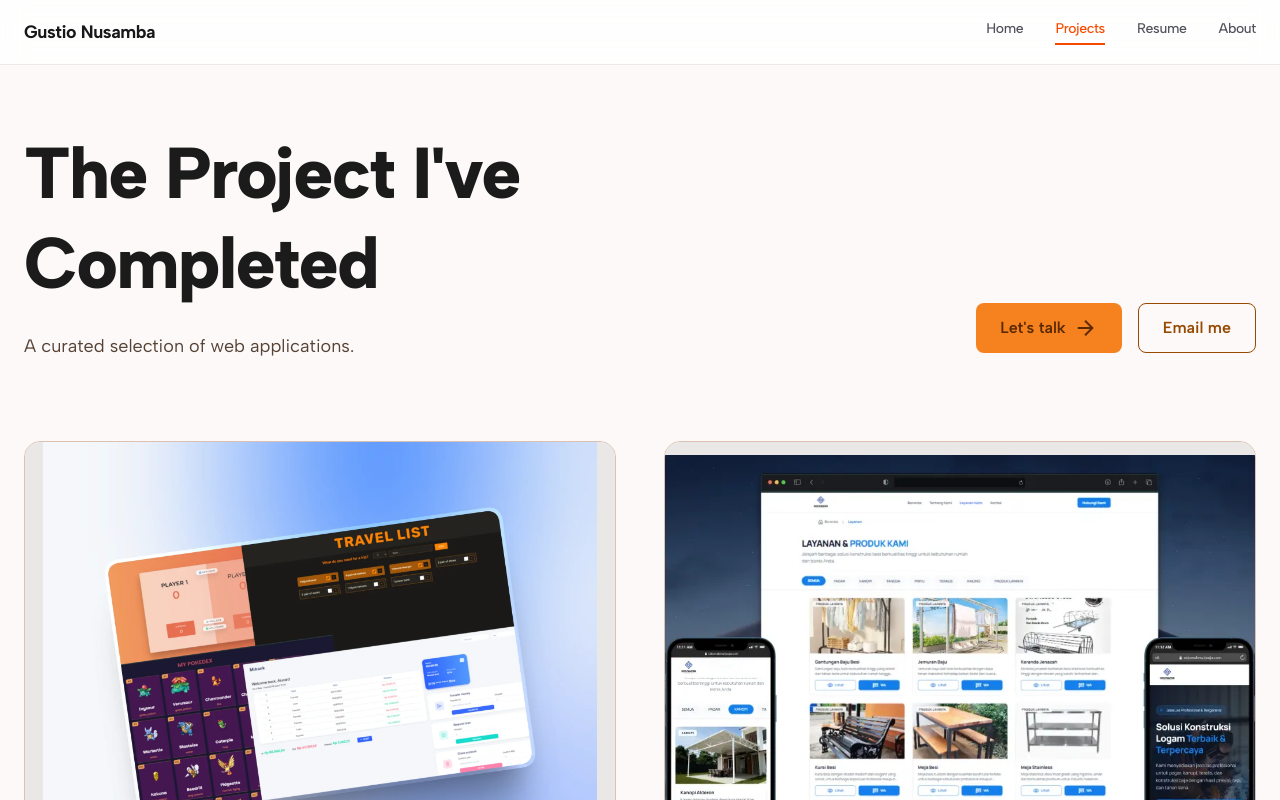
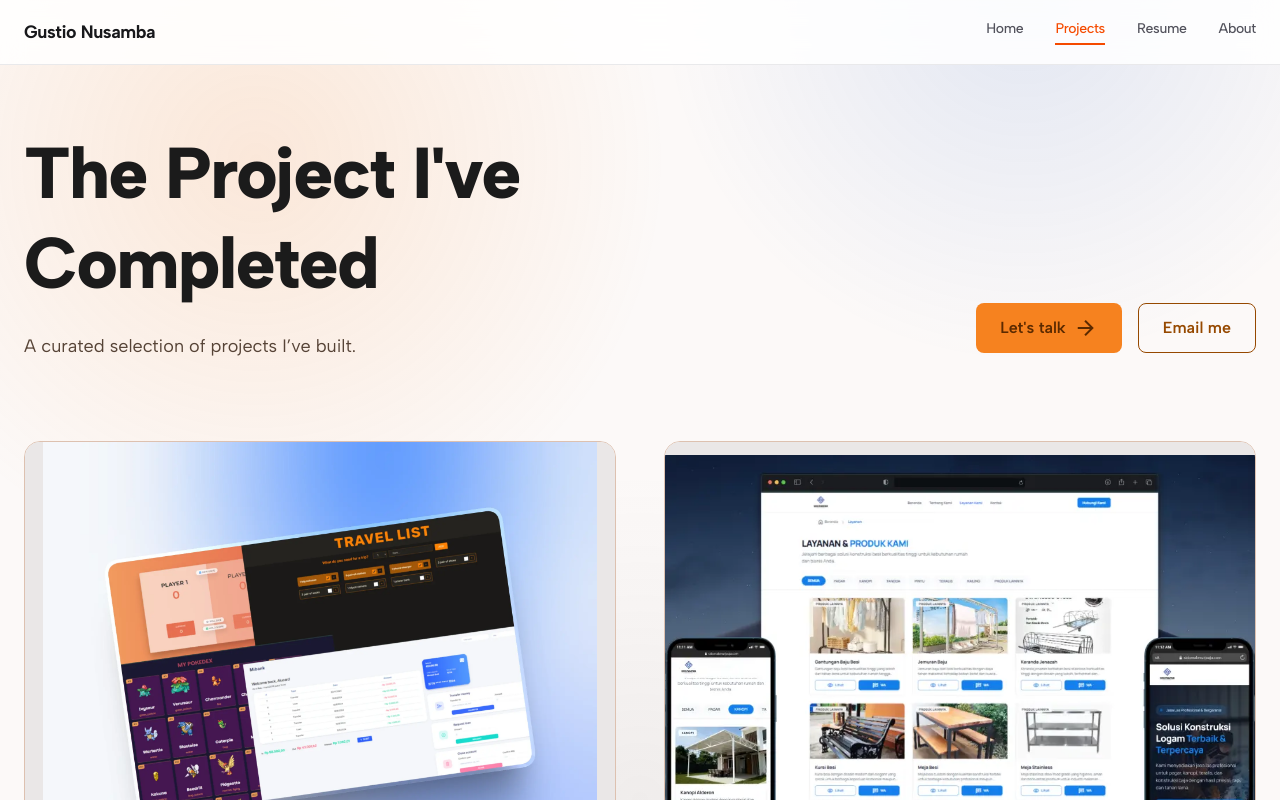
Before and after one commit to gustionusamba24/personal-website-v2, a Next.js app: page /projects in a window 1280 px wide. Shown: the top 800 px of the page. Built offline with nearby package versions, Linux system fonts and the light colour scheme.

Commit message:
refactor some styling, add cool transition, link an email and whatsapp, and change the README.md document

```diff
--- a/src/app/(root)/page.tsx
+++ b/src/app/(root)/page.tsx
@@ -1,17 +1,11 @@
 import AboutBentoSection from '@/components/home/AboutBentoSection';
 import HeroSection from '@/components/home/HeroSection';
-import Footer from '@/components/layouts/Footer';
-import Navbar from '@/components/layouts/Navbar';
 
 export default function Home() {
   return (
-    <>
-      <Navbar />
-      <main className="pt-32 pb-24">
-        <HeroSection />
-        <AboutBentoSection />
-      </main>
-      <Footer />
-    </>
+    <main className="pt-32 pb-24">
+      <HeroSection />
+      <AboutBentoSection />
+    </main>
   );
 }
--- a/src/app/about/page.tsx
+++ b/src/app/about/page.tsx
@@ -1,13 +1,5 @@
 import AboutContent from '@/components/about/AboutContent';
-import Footer from '@/components/layouts/Footer';
-import Navbar from '@/components/layouts/Navbar';
 
 export default function AboutPage() {
-  return (
-    <>
-      <Navbar />
-      <AboutContent />
-      <Footer />
-    </>
-  );
+  return <AboutContent />;
 }
--- a/src/app/globals.css
+++ b/src/app/globals.css
@@ -67,6 +67,74 @@ body {
   margin: 0;
   color: var(--text);
   background: var(--bg);
+  min-height: 100vh;
+}
+
+.page-transition-shell {
+  position: relative;
+  isolation: isolate;
+  overflow: clip;
+}
+
+.page-transition-glow {
+  position: fixed;
+  inset: 0;
+  z-index: -1;
+  pointer-events: none;
+  background:
+    radial-gradient(
+      circle at 20% 20%,
+      rgba(246, 130, 31, 0.14),
+      transparent 34%
+    ),
+    radial-gradient(circle at 80% 0%, rgba(19, 87, 201, 0.11), transparent 28%),
+    radial-gradient(circle at 50% 100%, rgba(96, 94, 94, 0.08), transparent 32%);
+  opacity: 0;
+  animation: page-glow-in 800ms ease-out forwards;
+}
+
+.page-transition-content {
+  animation: page-enter 720ms cubic-bezier(0.16, 1, 0.3, 1) both;
+  transform-origin: center top;
+}
+
+@keyframes page-enter {
+  from {
+    opacity: 0;
+    transform: translateY(24px) scale(0.985);
+    filter: blur(10px);
+  }
+
+  65% {
+    opacity: 1;
+    transform: translateY(0) scale(1.004);
+    filter: blur(0);
+  }
+
+  to {
+    opacity: 1;
+    transform: translateY(0) scale(1);
+    filter: blur(0);
+  }
+}
+
+@keyframes page-glow-in {
+  from {
+    opacity: 0;
+    transform: scale(1.02);
+  }
+
+  to {
+    opacity: 1;
+    transform: scale(1);
+  }
+}
+
+@media (prefers-reduced-motion: reduce) {
+  .page-transition-content,
+  .page-transition-glow {
+    animation: none;
+  }
 }
 
 ::selection {
--- a/src/app/layout.tsx
+++ b/src/app/layout.tsx
@@ -1,5 +1,8 @@
 import type { Metadata } from 'next';
 import { Albert_Sans } from 'next/font/google';
+
+import Footer from '@/components/layouts/Footer';
+import Navbar from '@/components/layouts/Navbar';
 
 import './globals.css';
 
@@ -31,7 +34,11 @@ export default function RootLayout({
           href="https://fonts.googleapis.com/css2?family=Material+Symbols+Outlined:wght,FILL@100..700,0..1&display=swap"
         />
       </head>
-      <body>{children}</body>
+      <body>
+        <Navbar />
+        {children}
+        <Footer />
+      </body>
     </html>
   );
 }
--- a/src/app/projects/page.tsx
+++ b/src/app/projects/page.tsx
@@ -1,13 +1,5 @@
-import Footer from '@/components/layouts/Footer';
-import Navbar from '@/components/layouts/Navbar';
 import ProjectsContent from '@/components/projects/ProjectsContent';
 
 export default function ProjectsPage() {
-  return (
-    <>
-      <Navbar />
-      <ProjectsContent />
-      <Footer />
-    </>
-  );
+  return <ProjectsContent />;
 }
--- a/src/app/resume/page.tsx
+++ b/src/app/resume/page.tsx
@@ -1,13 +1,5 @@
-import Footer from '@/components/layouts/Footer';
-import Navbar from '@/components/layouts/Navbar';
 import ResumeContent from '@/components/resume/ResumeContent';
 
 export default function ResumePage() {
-  return (
-    <>
-      <Navbar />
-      <ResumeContent />
-      <Footer />
-    </>
-  );
+  return <ResumeContent />;
 }
--- /dev/null
+++ b/src/app/template.tsx
@@ -0,0 +1,12 @@
+export default function Template({
+  children,
+}: Readonly<{
+  children: React.ReactNode;
+}>) {
+  return (
+    <div className="page-transition-shell">
+      <div className="page-transition-glow" aria-hidden="true" />
+      <div className="page-transition-content">{children}</div>
+    </div>
+  );
+}
--- a/src/components/about/AboutContent.tsx
+++ b/src/components/about/AboutContent.tsx
@@ -2,6 +2,11 @@ import Image from 'next/image';
 import Link from 'next/link';
 
 export default function AboutContent() {
+  const emailSubject = encodeURIComponent('Project inquiry');
+  const emailBody = encodeURIComponent(
+    'Hi Gustio,\r\n\r\nI would like to discuss a project with you. Please let me know a good time to connect.\r\n\r\nThank you.'
+  );
+
   return (
     <main className="pt-32 pb-24">
       <div className="mx-auto max-w-7xl px-6">
@@ -80,7 +85,7 @@ export default function AboutContent() {
 
               <div className="mt-12 flex gap-4">
                 <Link
-                  href="mailto:hello@example.com"
+                  href={`mailto:gusti2480@gmail.com?subject=${emailSubject}&body=${emailBody}`}
                   className="bg-primary-container text-on-primary-container flex items-center gap-2 rounded-lg px-6 py-3 font-bold transition-all hover:opacity-90"
                 >
                   <span className="material-symbols-outlined">mail</span>
--- a/src/components/home/AboutBentoSection.tsx
+++ b/src/components/home/AboutBentoSection.tsx
@@ -17,7 +17,7 @@ export default function AboutBentoSection() {
       </h2>
 
       <div className="grid grid-cols-1 gap-6 md:grid-cols-3">
-        <div className="border-outline-variant/10 bg-surface-container-lowest rounded border p-10 shadow-sm transition-shadow hover:shadow-md md:col-span-2">
+        <div className="border-outline-variant bg-surface-container-lowest rounded border p-10 shadow-sm transition-shadow hover:shadow-md md:col-span-2">
           <p className="text-on-surface-variant mb-6 text-lg leading-relaxed">
             As a developer, I craft the solution through digital approaches. My
             approach transforms concepts into functional and purposeful digital
@@ -44,10 +44,10 @@ export default function AboutBentoSection() {
                 rel="noreferrer"
                 className="bg-surface-container-lowest group hover:bg-primary flex items-center justify-between rounded p-3 transition-colors"
               >
-                <span className="font-medium group-hover:text-white">
+                <span className="font-medium transition-colors group-hover:text-[#964900]">
                   {social.name}
                 </span>
-                <span className="material-symbols-outlined group-hover:text-white">
+                <span className="material-symbols-outlined transition-colors group-hover:text-[#964900]">
                   {SOCIAL_ICONS[social.name] ?? 'link'}
                 </span>
               </Link>
--- a/src/components/home/HeroSection.tsx
+++ b/src/components/home/HeroSection.tsx
@@ -18,7 +18,10 @@ export default function HeroSection() {
 
           <div className="flex flex-wrap gap-4">
             <Link
-              href="/resume"
+              // href="https://drive.google.com/file/d/11-LH-Zr_vvBDroEVnLa68Zhy5Z3QM4_9/view?usp=sharing"
+              href="https://ungu.in/gustionusamba-resume"
+              target="_blank"
+              rel="noreferrer noopener"
               className="bg-primary-container text-on-primary-container flex items-center gap-2 rounded px-8 py-4 text-sm font-bold transition-all hover:opacity-90 active:scale-95"
             >
               View Resume
--- a/src/components/projects/ProjectsBanner.tsx
+++ b/src/components/projects/ProjectsBanner.tsx
@@ -1,6 +1,14 @@
 import Link from 'next/link';
 
 export default function ProjectsBanner() {
+  const whatsappMessage = encodeURIComponent(
+    "I would like to discuss a project I would like to develop. Let's schedule a meeting."
+  );
+  const emailSubject = encodeURIComponent('Project inquiry');
+  const emailBody = encodeURIComponent(
+    'Hi Gustio,\r\n\r\nI would like to discuss a project with you. Please let me know a good time to connect.\r\n\r\nThank you.'
+  );
+
   return (
     <header className="mb-20">
       <div className="flex flex-col justify-between gap-8 md:flex-row md:items-end">
@@ -9,14 +17,16 @@ export default function ProjectsBanner() {
             The Project I&apos;ve Completed
           </h1>
           <p className="text-on-surface-variant mt-6 max-w-xl text-lg leading-relaxed">
-            A curated selection of web applications.
+            A curated selection of projects I&rsquo;ve built.
           </p>
         </div>
 
         <div className="mb-2 flex gap-4">
           <Link
-            href="/about"
+            href={`https://wa.me/628994545474?text=${whatsappMessage}`}
             className="bg-primary-container text-on-primary-container flex items-center gap-2 rounded-lg px-6 py-3 font-semibold transition-all hover:opacity-90 active:scale-95"
+            target="_blank"
+            rel="noreferrer"
           >
             Let&apos;s talk
             <span className="material-symbols-outlined text-sm">
@@ -24,7 +34,7 @@ export default function ProjectsBanner() {
             </span>
           </Link>
           <Link
-            href="mailto:hello@example.com"
+            href={`mailto:gusti2480@gmail.com?subject=${emailSubject}&body=${emailBody}`}
             className="border-outline/20 text-primary hover:bg-surface-container-low rounded-lg border px-6 py-3 font-semibold transition-all active:scale-95"
           >
             Email me
--- a/src/components/resume/EducationCard.tsx
+++ b/src/components/resume/EducationCard.tsx
@@ -6,7 +6,7 @@ type EducationCardProps = {
 
 export default function EducationCard({ education }: EducationCardProps) {
   return (
-    <article className="border-outline-variant/10 bg-surface-container-lowest rounded-lg border p-8 shadow-sm transition-all hover:shadow-md">
+    <article className="border-outline-variant bg-surface-container-lowest rounded-lg border p-8 shadow-sm transition-all hover:shadow-md">
       <div className="mb-4 flex flex-col justify-between md:flex-row">
         <div>
           <h4 className="text-on-surface text-lg font-bold">
```
Also changed, not shown: 1 other file (tests, documents, lock files or other folders).
